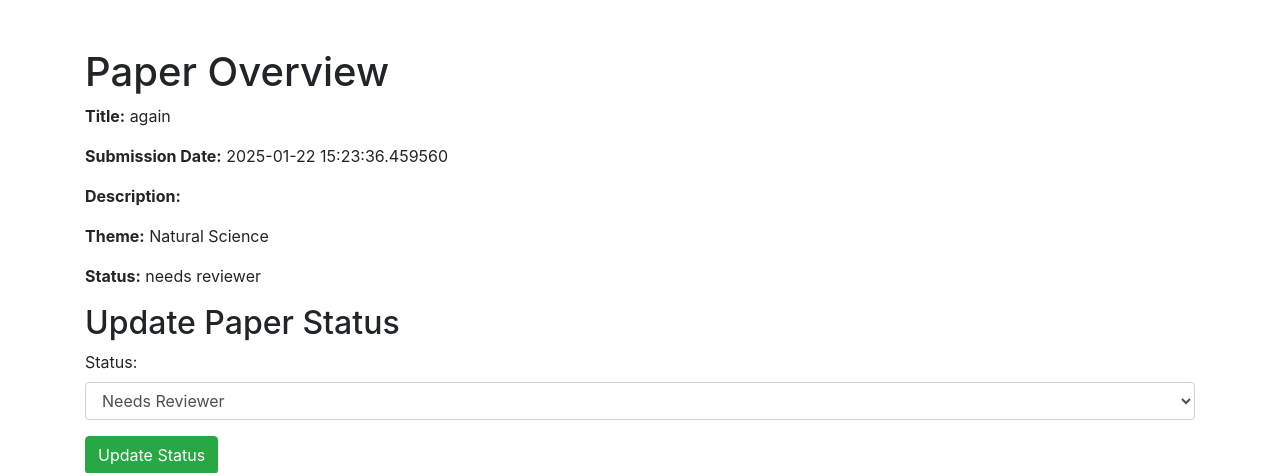
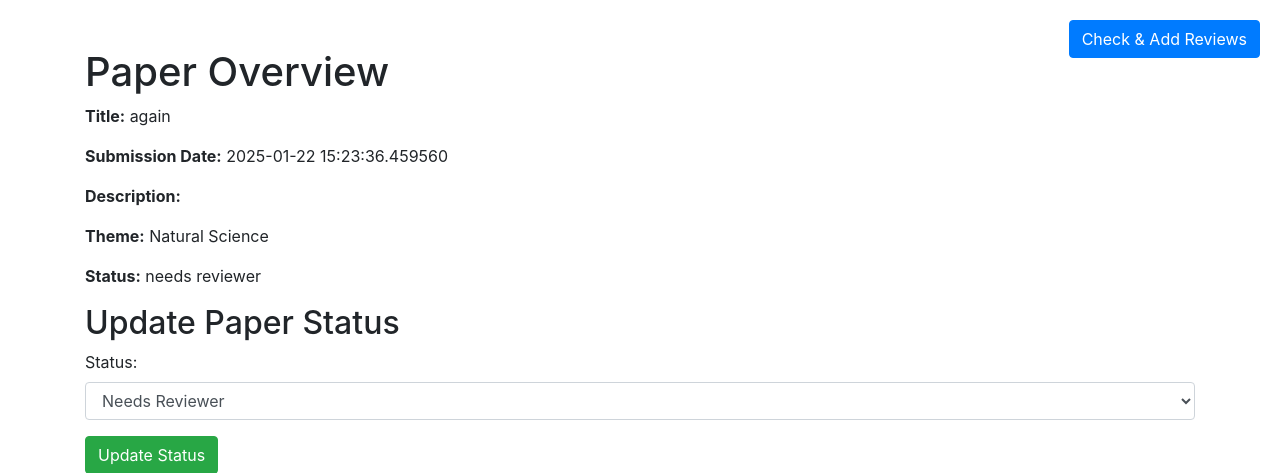
Before and after one commit to MarianaAAW/projectMerge_toGit, a Flask app: page /admins_view_paper_detail/1 in a window 1280 px wide. Shown: the top 473 px of the page. Run offline with Flask 3, Linux system fonts and the light colour scheme; some libraries are stand-ins or nearby versions.

Commit message:
making sense

```diff
--- a/db_backend/templates/admins_view_paper_detail.html
+++ b/db_backend/templates/admins_view_paper_detail.html
@@ -22,7 +22,10 @@
         <p><strong>Description:</strong> {{ paper.description }}</p>
         <p><strong>Theme:</strong> {{ paper.theme }}</p>
         <p><strong>Status:</strong> {{ paper.status }}</p>
-
+         <!-- "Check & Add Reviews" Button -->
+        <a href="{{ url_for('admins_review', paper_id=paper.id) }}" class="top-right-button btn btn-primary">
+            Check & Add Reviews
+        </a>
         <!-- Assign Reviewer Section -->
         {% if current_user.role == 'admin' %}
         <h2>Manage Reviewers</h2>
```
